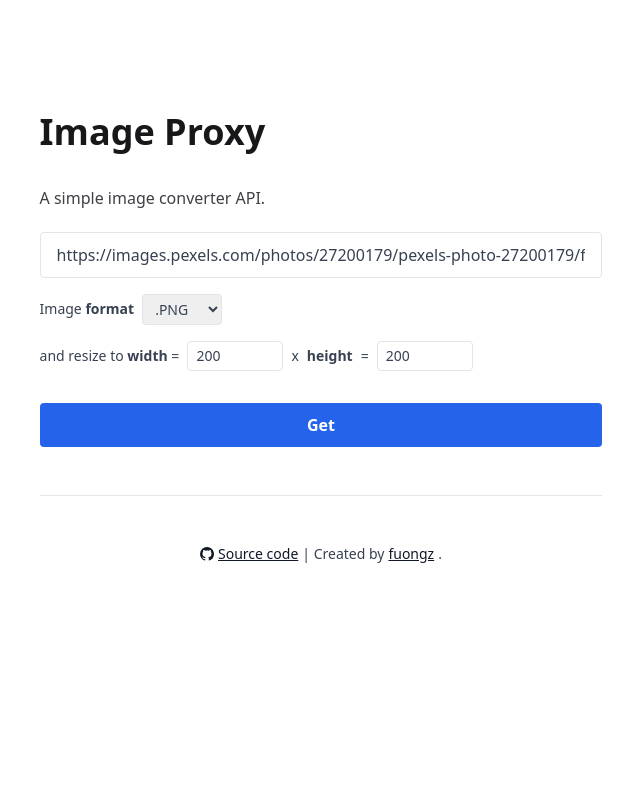
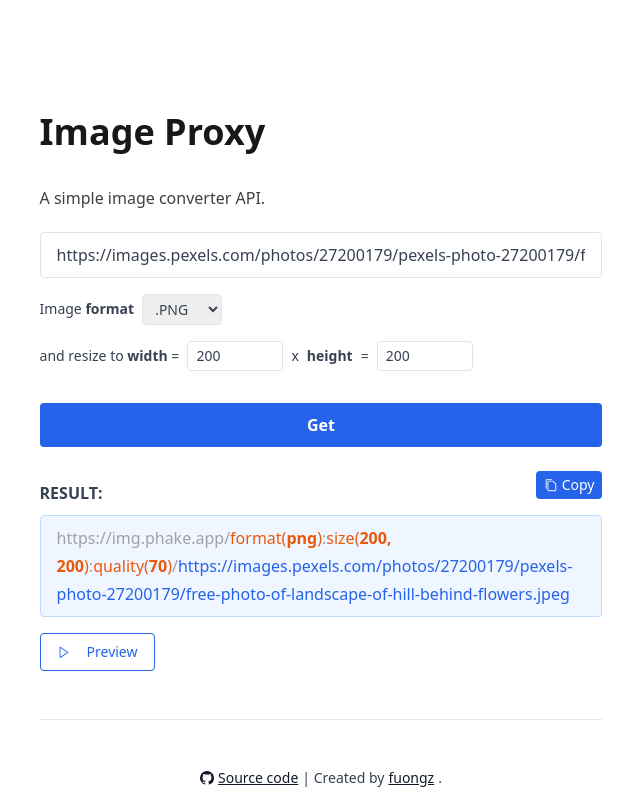
Before and after one commit to fuongz/image-proxy, a React (Vite) app in the folder landing/: page / in a window 1280 px wide. Shown: the whole page, without its empty margins (319-959 px from the left). Built offline with nearby package versions, Linux system fonts and the light colour scheme.

Commit message:
✨ feat(landing): add test preview

```diff
--- a/landing/package.json
+++ b/landing/package.json
@@ -12,7 +12,8 @@
   "dependencies": {
     "react": "^18.3.1",
     "react-dom": "^18.3.1",
-    "react-icons": "^5.3.0"
+    "react-icons": "^5.3.0",
+    "react-use": "^17.5.1"
   },
   "devDependencies": {
     "@eslint/js": "^9.13.0",
--- a/landing/src/App.tsx
+++ b/landing/src/App.tsx
@@ -1,18 +1,51 @@
 import "./App.css";
-import { VscGithubInverted } from "react-icons/vsc";
-import { useState } from "react";
+import { VscCopy, VscGithubInverted, VscPlay } from "react-icons/vsc";
+import { useEffect, useMemo, useState } from "react";
+import { useCopyToClipboard } from "react-use";
+
+const PROXY_URL: string = "https://img.phake.app/";
 
 function App() {
+  const [copied, setCopied] = useState<boolean>(true);
+  const [testUrl, setTestUrl] = useState<null | string>(null);
+  const [imageState, setImageState] = useState<string>("idle");
+  const [state, copyToClipboard] = useCopyToClipboard();
   const [format, setFormat] = useState<string>("png");
   const [imageUrl, setImageUrl] = useState<string>(
     "https://images.pexels.com/photos/27200179/pexels-photo-27200179/free-photo-of-landscape-of-hill-behind-flowers.jpeg",
   );
   const [resizeWidth, setResizeWidth] = useState<number | string>(200);
   const [resizeHeight, setResizeHeight] = useState<number | string>(200);
-  const [quality, setQuality] = useState<string | number>();
+  const [quality, setQuality] = useState<string | number>(70);
 
   const [error, setError] = useState<string | null>(null);
-  const [result, setResult] = useState<string>("");
+  const [options, setOptions] = useState<{ [key: string]: string | number }>({
+    format,
+    size: `${resizeWidth}, ${resizeHeight}`,
+    quality,
+  });
+
+  useEffect(() => {
+    if (!state.error && state.value) {
+      setCopied(true);
+      setTimeout(() => {
+        setCopied(false);
+      }, 1000);
+    } else {
+      setCopied(false);
+    }
+  }, [state]);
+
+  const result = useMemo(() => {
+    return `${PROXY_URL}${
+      Object.keys(options).length > 0
+        ? Object.keys(options)
+            .filter((key) => options[key])
+            .map((key) => `${key}(${options[key]})`)
+            .join(":")
+        : "default"
+    }/${imageUrl}`;
+  }, [options]);
 
   const handleSubmit = () => {
     if (!imageUrl) {
@@ -22,22 +55,28 @@ function App() {
       setError(null);
     }
 
-    const options = [];
-    if (format) {
-      options.unshift(`format(${format})`);
+    const newOptions = {
+      format: options.format,
+      quality: options.quality,
+      size: options.size,
+    };
+
+    newOptions.format = format;
+    newOptions.size = `${resizeWidth}, ${resizeHeight}`;
+    newOptions.quality = quality;
+
+    setOptions(newOptions);
+  };
+
+  const handleShowTestImage = () => {
+    if (result !== testUrl) {
+      setTestUrl(result);
+      setImageState("loading");
     }
+  };
 
-    if (resizeWidth && resizeHeight) {
-      options.unshift(`size(${resizeWidth},${resizeHeight})`);
-    }
-
-    if (quality) {
-      options.unshift(`quality(${quality})`);
-    }
-
-    setResult(
-      `https://img.phake.app/${options.length > 0 ? options.join(":") : "default"}/${imageUrl}`,
-    );
+  const handleOnLoadImage = () => {
+    setImageState("loaded");
   };
 
   return (
@@ -129,21 +168,64 @@ function App() {
             onClick={() => {
               handleSubmit();
             }}
-            className="bg-blue-600 font-semibold w-full block text-white shrink-0 rounded px-4 py-2"
+            className="bg-blue-600 font-semibold w-full block text-white shrink-0 rounded px-4 py-2 hover:bg-blue-500  transition  hover:transition"
           >
             Get
           </button>
         </div>
 
-        {!!result && (
+        {!!options && (
           <>
-            <div className="font-semibold mt-4">RESULT:</div>
-            <textarea
-              rows={5}
-              className="mt-2 w-full px-4 py-2 rounded bg-blue-50 border border-blue-200 text-blue-500"
-            >
-              {result}
-            </textarea>
+            <div className="flex justify-between items-center mt-4">
+              <div className="font-semibold mt-4">RESULT:</div>
+              <div
+                onClick={() => copyToClipboard(result)}
+                className=" text-sm flex gap-1 hover:bg-blue-500  transition  hover:transition text-white bg-blue-600 items-center top-2 py-1 right-4 rounded cursor-pointer px-2"
+              >
+                <VscCopy /> {copied ? "Copied!" : "Copy"}
+              </div>
+            </div>
+            <div className="mt-2 w-full px-4 pt-2 pb-2 text-wrap rounded bg-blue-50 border border-blue-200 text-zinc-400 relative">
+              {PROXY_URL}
+              {Object.keys(options).length > 0
+                ? Object.keys(options)
+                    .filter((key) => options[key])
+                    .map((key, index: number) => (
+                      <span key={`option-${key}`}>
+                        {index === 0 ? "" : ":"}
+                        <span className="text-orange-600">
+                          {key}(
+                          <span className="font-semibold">{options[key]}</span>)
+                        </span>
+                      </span>
+                    ))
+                : "default"}
+              /<span className="text-blue-600">{imageUrl}</span>
+            </div>
+
+            <div className="relative mt-4">
+              <div>
+                <button
+                  onClick={() => handleShowTestImage()}
+                  className="border-blue-600 text-sm inline-flex gap-4 items-center font-medium text-blue-600 border shrink-0 rounded px-4 py-2 hover:bg-blue-600 hover:text-white  transition  hover:transition"
+                >
+                  <VscPlay /> Preview
+                </button>
+              </div>
+
+              {!!testUrl && (
+                <div>
+                  {imageState === "loading" ? "Loading..." : <></>}
+
+                  <img
+                    onLoad={handleOnLoadImage}
+                    className={`${imageState !== "loaded" ? "hidden" : ""}`}
+                    src={testUrl}
+                    alt=""
+                  />
+                </div>
+              )}
+            </div>
           </>
         )}
 
```
Also changed, not shown: 1 other file (tests, documents, lock files or other folders).
